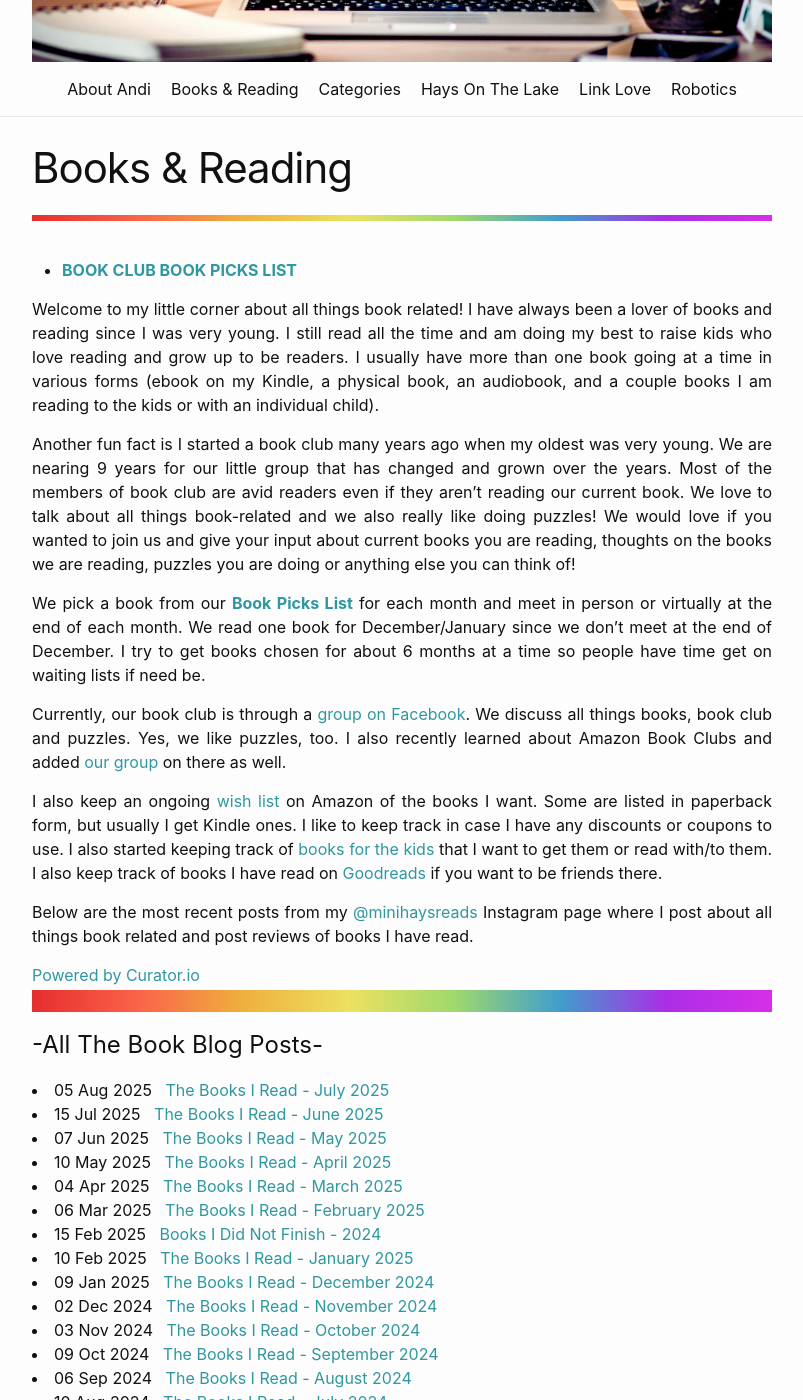
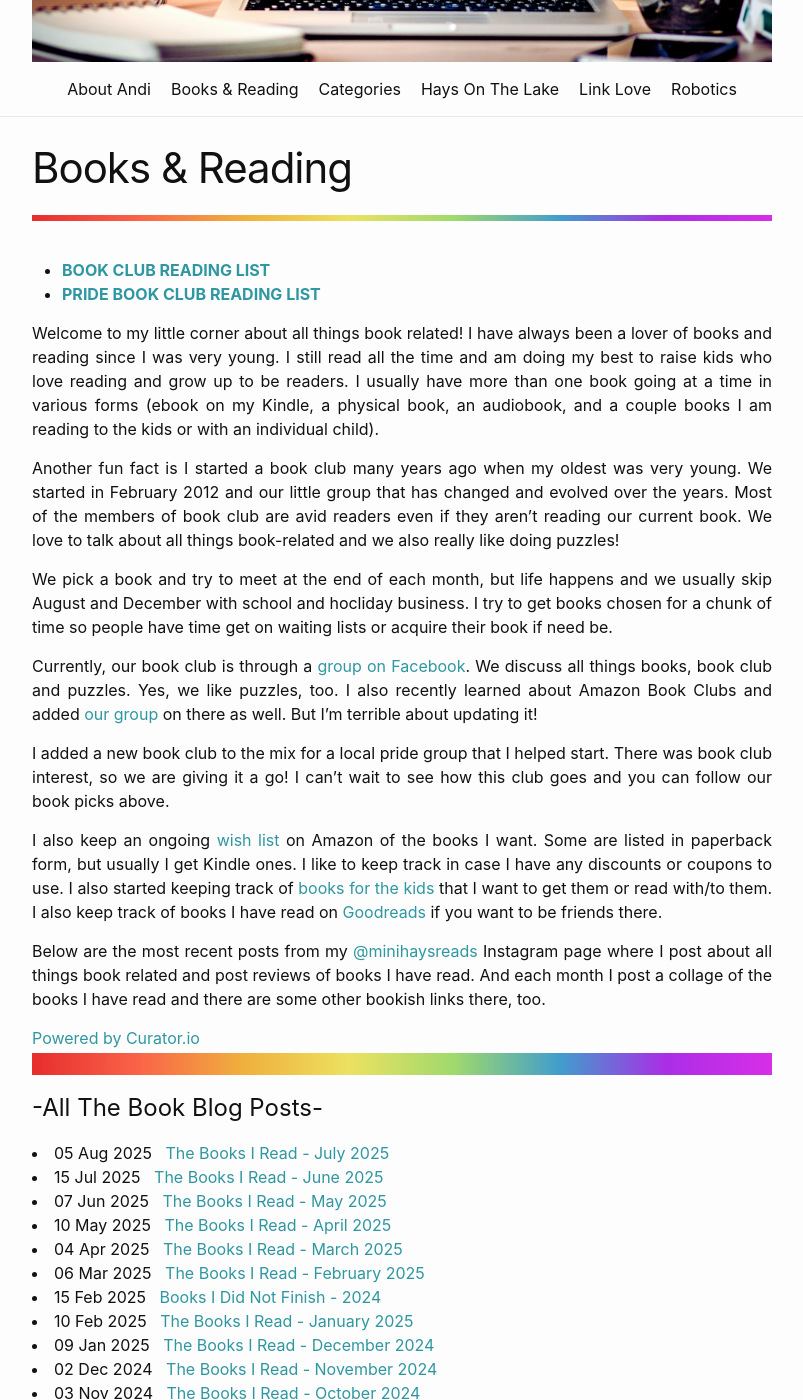
Before and after one commit to minihays/minihays.github.io, a Jekyll site: the page built from bookclub/bookclub.markdown, in a window 1280 px wide and 1400 px high, scrolled down 474 px. Shown: the whole window, without its empty margins (238-1041 px from the left). Built offline with Jekyll 4.4.1, drawn with Linux system fonts in a browser that asks for light colours.

Commit message:
Update bookclub.markdown
Made some changes to add new group and edit content

```diff
--- a/bookclub/bookclub.markdown
+++ b/bookclub/bookclub.markdown
@@ -3,19 +3,22 @@ layout: page
 title: Books & Reading
 permalink: /bookclub/
 ---
-- **[BOOK CLUB BOOK PICKS LIST](/bookclub/booksread/)**
+- **[BOOK CLUB READING LIST](/bookclub/booksread/)**
+- **[PRIDE BOOK CLUB READING LIST](/pridebookclub/booksread/)**
 
 Welcome to my little corner about all things book related! I have always been a lover of books and reading since I was very young. I still read all the time and am doing my best to raise kids who love reading and grow up to be readers. I usually have more than one book going at a time in various forms (ebook on my Kindle, a physical book, an audiobook, and a couple books I am reading to the kids or with an individual child).
 
-Another fun fact is I started a book club many years ago when my oldest was very young. We are nearing 9 years for our little group that has changed and grown over the years. Most of the members of book club are avid readers even if they aren't reading our current book. We love to talk about all things book-related and we also really like doing puzzles! We would love if you wanted to join us and give your input about current books you are reading, thoughts on the books we are reading, puzzles you are doing or anything else you can think of!
+Another fun fact is I started a book club many years ago when my oldest was very young. We started in February 2012 and our little group that has changed and evolved over the years. Most of the members of book club are avid readers even if they aren't reading our current book. We love to talk about all things book-related and we also really like doing puzzles!
 
-We pick a book from our **[Book Picks List](/bookclub/booksread/)** for each month and meet in person or virtually at the end of each month. We read one book for December/January since we don't meet at the end of December. I try to get books chosen for about 6 months at a time so people have time get on waiting lists if need be.
+We pick a book and try to meet at the end of each month, but life happens and we usually skip August and December with school and hocliday business. I try to get books chosen for a chunk of time so people have time get on waiting lists or acquire their book if need be.
 
-Currently, our book club is through a [group on Facebook](http://facebook.com/groups/bookwormsandpuzzlepiecers/). We discuss all things books, book club and puzzles. Yes, we like puzzles, too. I also recently learned about Amazon Book Clubs and added [our group](https://www.amazon.com/amazonbookclubs/detail/amzn1.club.bookclub.28ba7cf3-de83-fac6-efe0-4252034d9917?) on there as well.
+Currently, our book club is through a [group on Facebook](http://facebook.com/groups/bookwormsandpuzzlepiecers/). We discuss all things books, book club and puzzles. Yes, we like puzzles, too. I also recently learned about Amazon Book Clubs and added [our group](https://www.amazon.com/amazonbookclubs/detail/amzn1.club.bookclub.28ba7cf3-de83-fac6-efe0-4252034d9917?) on there as well. But I'm terrible about updating it!
+
+I added a new book club to the mix for a local pride group that I helped start. There was book club interest, so we are giving it a go! I can't wait to see how this club goes and you can follow our book picks above.
 
 I also keep an ongoing [wish list](https://www.amazon.com/hz/wishlist/ls/BX6IO38STJYM?ref_=wl_share) on Amazon of the books I want. Some are listed in paperback form, but usually I get Kindle ones. I like to keep track in case I have any discounts or coupons to use. I also started keeping track of [books for the kids](https://www.amazon.com/hz/wishlist/ls/EY284C689ZRR?ref_=wl_share) that I want to get them or read with/to them. I also keep track of books I have read on [Goodreads](https://www.goodreads.com/user/show/2648038-andi) if you want to be friends there.
 
-Below are the most recent posts from my [@minihaysreads](http://instagram.com/minihaysreads/) Instagram page where I post about all things book related and post reviews of books I have read.
+Below are the most recent posts from my [@minihaysreads](http://instagram.com/minihaysreads/) Instagram page where I post about all things book related and post reviews of books I have read. And each month I post a collage of the books I have read and there are some other bookish links there, too.
 
 <div id="curator-feed-minihaysreads-layout"><a href="https://curator.io" target="_blank" class="crt-logo crt-tag">Powered by Curator.io</a></div>
 <!-- The Javascript can be moved to the end of the html page before the </body> tag -->
```
